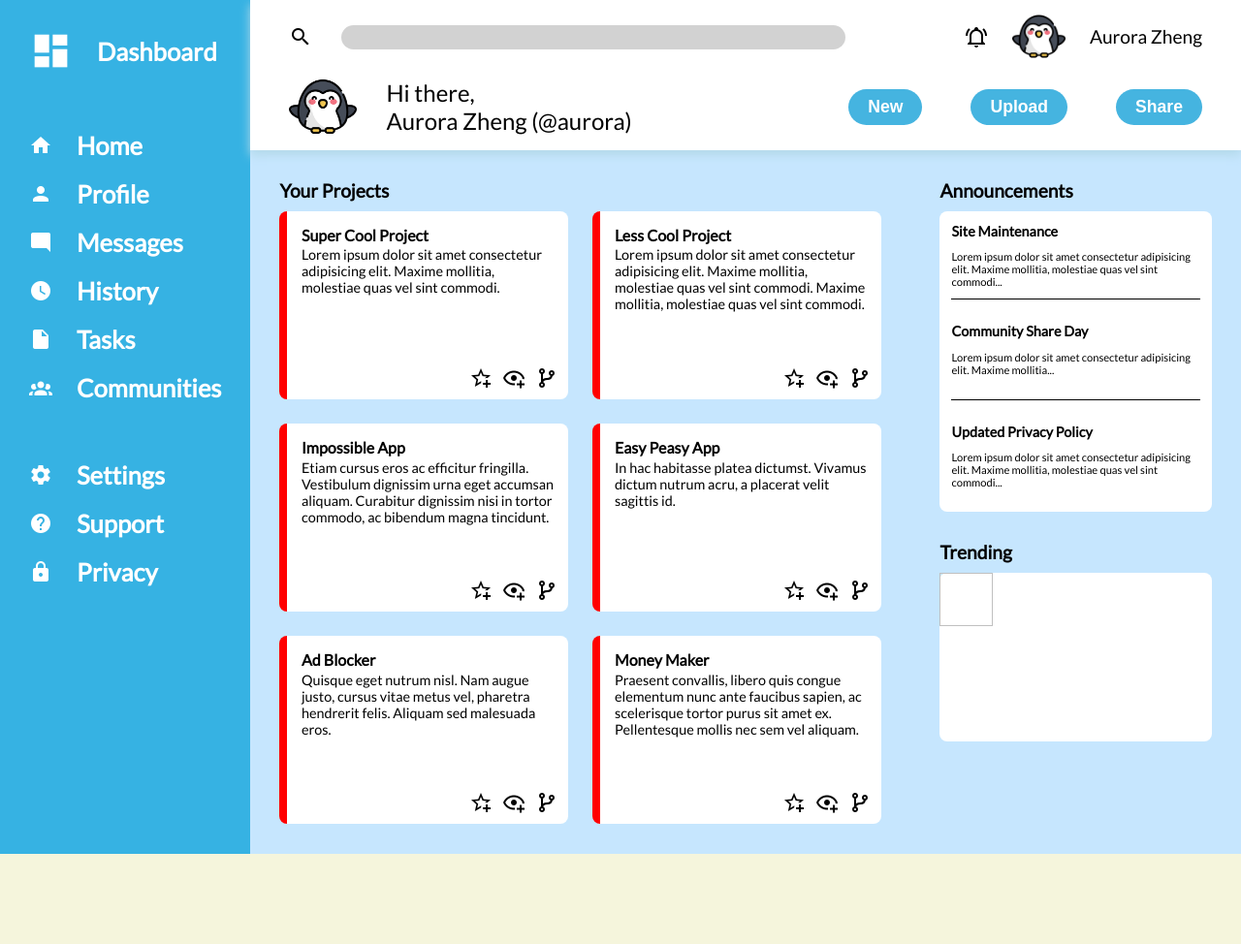
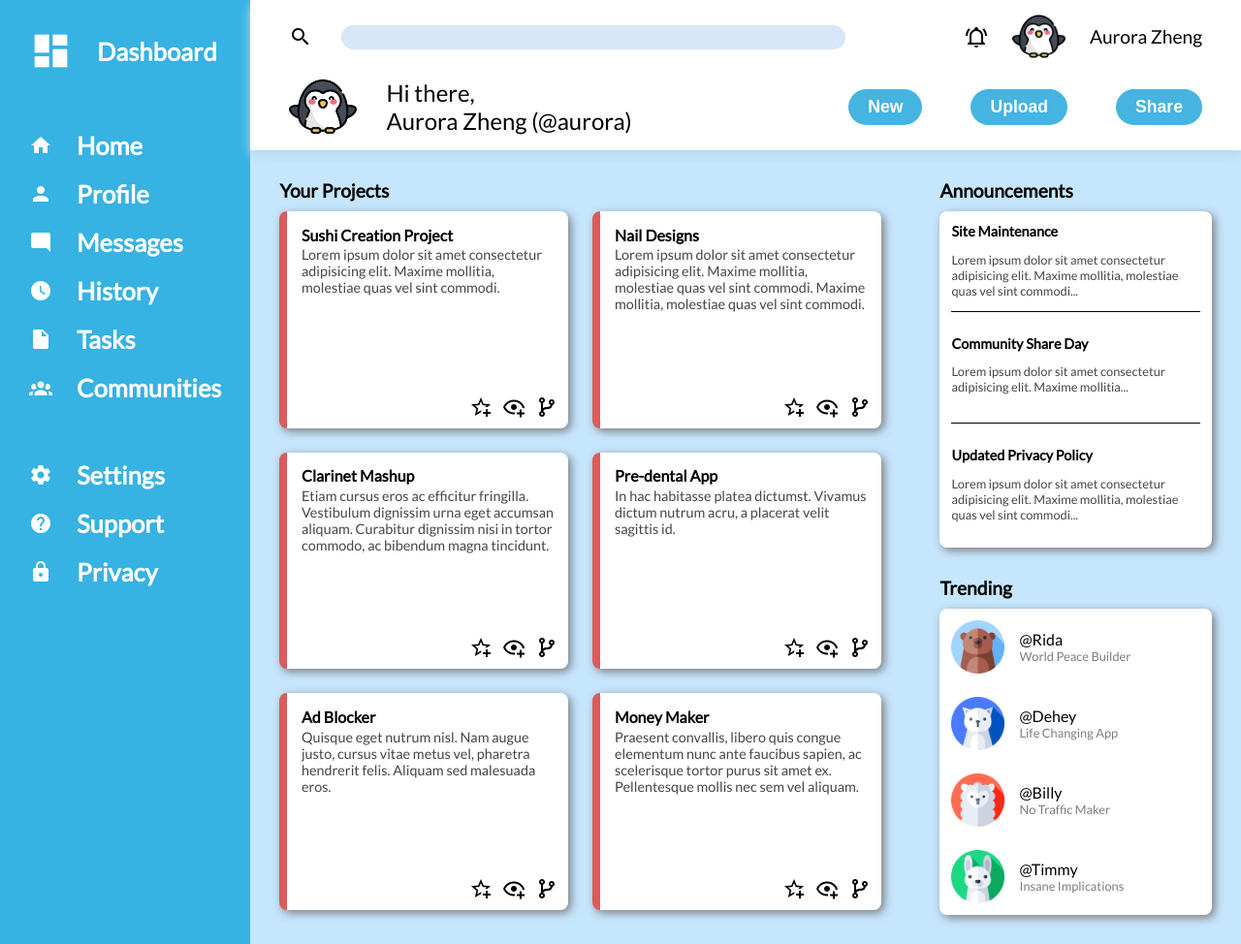
Before and after one commit to aaronliuo/random-dashboard, a plain HTML site: page index.html in a window 1280 px wide. Shown: the whole page at 97% size. Before the commit the page ends 881 px from the top, so only its background shows below. Drawn offline with Linux system fonts and the light colour scheme.

Commit message:
Added the 4 trending profiles... Added box shadows to projects/announcement/trending sections Added hover effects to buttons Added cursor pointer to things that needed it Changed side border color of project sections to a lighter red Changed Search bar color to a light blue Changed font color of project and announcement paragraph to a lighter black

```diff
--- a/index.html
+++ b/index.html
@@ -12,47 +12,47 @@
         <div class="title">
             <div class="side-item">
                 <img id="dashboard-icon" src="./icons/view-dashboard.png">
-                <div>Dashboard</div>
+                <div><a>Dashboard</a></div>
             </div>
         </div>
         <div class="general-info">
             <div class="side-item">
                 <img src="./icons/home.png">
-                <div>Home</div>
+                <div><a>Home</a></div>
             </div>
             <div class="side-item">
                 <img src="./icons/account.png">
-                <div>Profile</div>
+                <div><a>Profile</a></div>
             </div>
             <div class="side-item">
                 <img src="./icons/message-reply.png">
-                <div>Messages</div>
+                <div><a>Messages</a></div>
             </div>
             <div class="side-item">
                 <img src="./icons/clock.png">
-                <div>History</div>
+                <div><a>History</a></div>
             </div>
             <div class="side-item">
                 <img src="./icons/file.png">
-                <div>Tasks</div>
+                <div><a>Tasks</a></div>
             </div>
             <div class="side-item">
                 <img src="./icons/account-group.png">
-                <div>Communities</div>
+                <div><a>Communities</a></div>
             </div>
         </div>
         <div class="utilities">
             <div class="side-item">
                 <img src="./icons/cog.png">
-                <div>Settings</div>
+                <div><a>Settings</a></div>
             </div>
             <div class="side-item">
                 <img src="./icons/help-circle.png">
-                <div>Support</div>
+                <div><a>Support</a></div>
             </div>
             <div class="side-item">
                 <img src="./icons/lock.png">
-                <div>Privacy</div>
+                <div><a>Privacy</a></div>
             </div>
         </div>
     </nav>
@@ -86,7 +86,7 @@
             <div class="project-text">Your Projects</div>
             <div class="project-grid">
                 <div>
-                    <div class="text-title">Super Cool Project</div>
+                    <div class="text-title">Sushi Creation Project</div>
                     <div class="paragraph">
                         Lorem ipsum dolor sit amet consectetur adipisicing
                         elit. Maxime mollitia, molestiae quas vel sint commodi.
@@ -98,7 +98,7 @@
                     </div>
                 </div>
                 <div>
-                    <div class="text-title">Less Cool Project</div>
+                    <div class="text-title">Nail Designs</div>
                     <div class="paragraph">
                         Lorem ipsum dolor sit amet consectetur adipisicing elit.
                         Maxime mollitia, molestiae quas vel sint commodi. Maxime
@@ -111,7 +111,7 @@
                     </div>
                 </div>
                 <div>
-                    <div class="text-title">Impossible App</div>
+                    <div class="text-title">Clarinet Mashup</div>
                     <div class="paragraph">
                         Etiam cursus eros ac efficitur fringilla. Vestibulum dignissim
                         urna eget accumsan aliquam. Curabitur dignissim nisi in tortor
@@ -124,7 +124,7 @@
                     </div>
                 </div>
                 <div>
-                    <div class="text-title">Easy Peasy App</div>
+                    <div class="text-title">Pre-dental App</div>
                     <div class="paragraph">
                         In hac habitasse platea dictumst. Vivamus dictum nutrum acru,
                         a placerat velit sagittis id.
@@ -186,13 +186,33 @@
             <div class="trending-text">Trending</div>
             <div class="trending-section">
                 <div class="trending-box">
-                    <img class="profile-icon">
-                    <div class="at-tag"></div>
-                    <div class="tag"></div>
+                    <img class="profile-icon" src="./avatars/bear.png">
+                    <div>
+                        <div class="at-tag">@Rida</div>
+                        <div class="tag">World Peace Builder</div>
+                    </div>
                 </div>
-                <div></div>
-                <div></div>
-                <div></div>
+                <div class="trending-box">
+                    <img class="profile-icon" src="./avatars/cat.png">
+                    <div>
+                        <div class="at-tag">@Dehey</div>
+                        <div class="tag">Life Changing App</div>
+                    </div>
+                </div>
+                <div class="trending-box">
+                    <img class="profile-icon" src="./avatars/llama.png">
+                    <div>
+                        <div class="at-tag">@Billy</div>
+                        <div class="tag">No Traffic Maker</div>
+                    </div>
+                </div>
+                <div class="trending-box">
+                    <img class="profile-icon" src="./avatars/rabbit.png">
+                    <div>
+                        <div class="at-tag">@Timmy</div>
+                        <div class="tag">Insane Implications</div>
+                    </div>
+                </div>
             </div>
         </div>
     </div>
--- a/style.css
+++ b/style.css
@@ -54,6 +54,8 @@ body {
 }
 
 .top-bar {
+    position: relative;
+    z-index: 1;
     grid-column: 2 / 3;
     grid-row: 1 / 2;
     background-color: white;
@@ -62,7 +64,7 @@ body {
 
 #search-bar {
     border: none;
-    background-color: rgba(207, 207, 207, 0.922);
+    background-color: rgb(215, 231, 247);
     width: 500px;
     border-radius: 25px;
     padding: 5px 10px;
@@ -123,8 +125,6 @@ body {
 }
 
 .main-page {
-    position: relative;
-    z-index: -1;
     display: grid;
     grid-template-rows: 1fr .8fr;
     grid-template-columns: 1fr .5fr;
@@ -162,7 +162,7 @@ body {
     position: relative;
     background-color: white;
     border-radius: 8px;
-    border-left: 8px solid red;
+    border-left: 8px solid rgb(220, 90, 90);
 }
 
 .text-title {
@@ -174,6 +174,7 @@ body {
 .paragraph {
     margin: 1% 5%;
     font-size: 0.9rem;
+    color: rgb(70, 70, 70);
 }
 
 .right-bar {
@@ -216,11 +217,13 @@ body {
 }
 
 .announce-box > p {
-    font-size: 0.7rem;
+    font-size: 0.8rem;
+    color: rgb(70, 70, 70);
 }
 
 .icons-container {
     position: absolute;
+    z-index: 1;
     bottom: 10px;
     right: 10px;
     display: flex;
@@ -228,6 +231,30 @@ body {
     justify-content: right;
 }
 
+.trending-box {
+    margin: 12px;
+    display: flex;
+    align-items: center;
+    gap: 15px;
+}
+
+.tag {
+    font-size: 0.8rem;
+    color: rgb(125, 125, 125);
+}
+
+.trending-section, .annoucements-section, .project-grid > * {
+    box-shadow: 3px 3px 10px 0px rgb(124, 124, 124);
+}
+
+a, .icons-container, .notification-icon, .search-bar-icon{
+    cursor: pointer;
+}
+
+button:hover {
+    cursor: pointer;
+    opacity: 0.8;
+}
 
 /* Attribute authors
     All animal profile icons are created by Freepik
```
